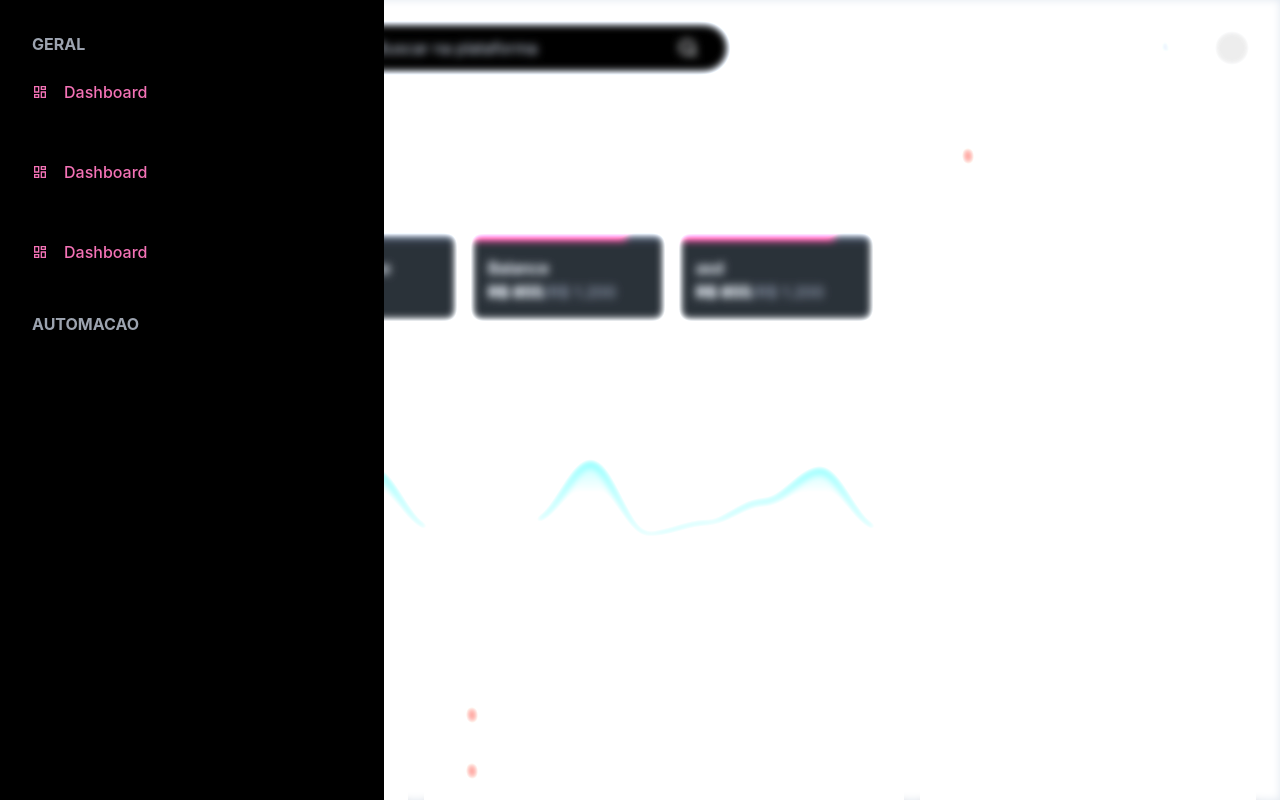
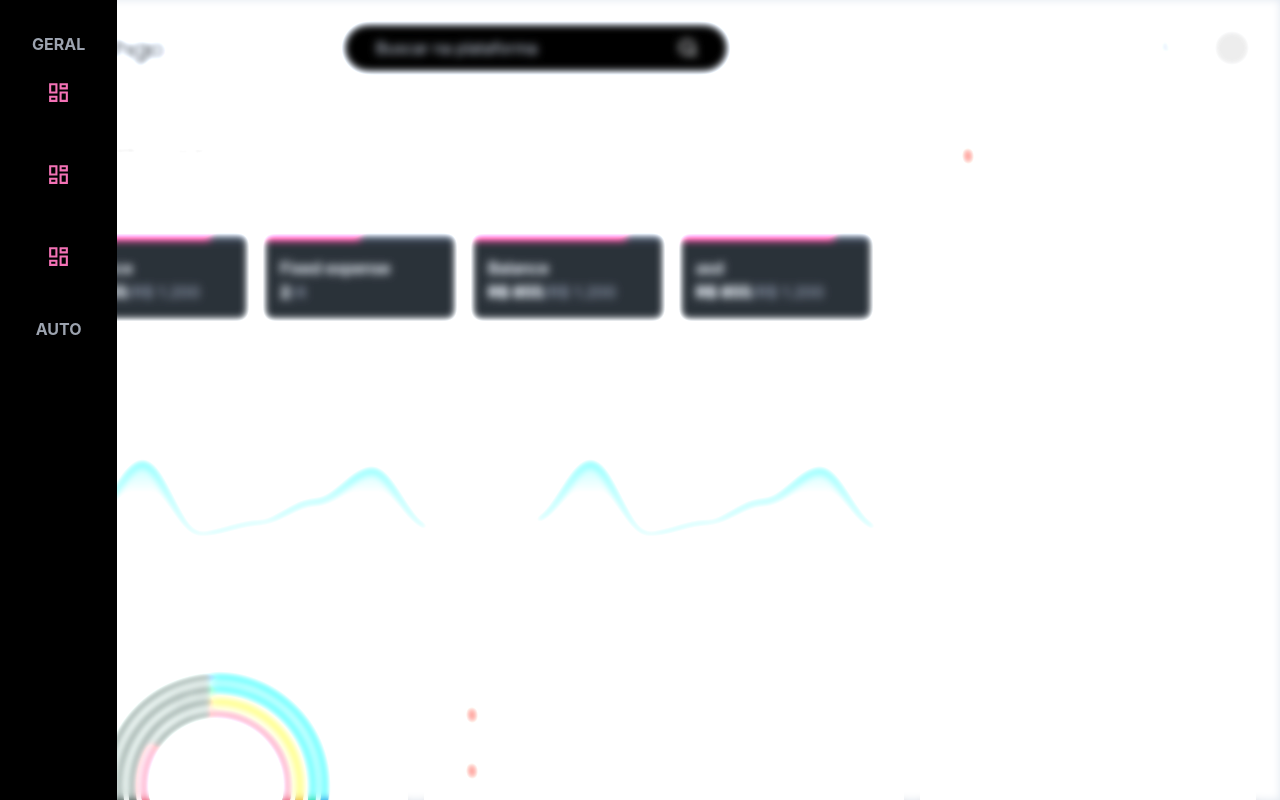
Before and after one commit to StudiisTeam/Dashgo, a Next.js app: page / in a window 1280 px wide. Shown: the top 800 px of the page. Built offline with nearby package versions, Linux system fonts and the light colour scheme; grey boxes are pictures that could not be loaded.

Commit message:
feat: simple sidebar

```diff
--- a/components/SIdebar.tsx
+++ b/components/SIdebar.tsx
@@ -7,51 +7,52 @@ import {
 
 export function Sidebar() {
 	return (
+		//flex w-full h-screen fixed z-20 backdrop-blur-sm backdrop-brightness-150
 		<aside className="flex w-full h-screen fixed z-20 backdrop-blur-sm backdrop-brightness-150">
-			<div className="flex absolute gap-12 w-96 h-screen p-8 bg-black items-start flex-col z-40 ">
+			<div className="flex absolute gap-12 h-screen p-8 bg-black items-center flex-col z-40 ">
 				<div className="">
 					<span className="font-bold text-gray-400">GERAL</span>
-					<div className="flex gap-4 mt-6 items-stretch flex-col">
+					<div className="flex gap-4 mt-6 items-center flex-col">
 						<a href="" className="flex items-center gap-4 text-pink-400">
-							<RiDashboardLine />
-							<span className="font-medium">Dashboard</span>
+							<RiDashboardLine size={25} />
+							<span className="font-medium hidden">Dashboard</span>
 						</a>
 						<a href="" className="flex items-center gap-4 ">
-							<RiContactsLine />
-							<span className="font-medium">Usuarios</span>
+							<RiContactsLine size={25} />
+							<span className="font-medium hidden">Usuarios</span>
 						</a>
 						<a href="" className="flex items-center gap-4 text-pink-400">
-							<RiDashboardLine />
-							<span className="font-medium">Dashboard</span>
+							<RiDashboardLine size={25}/>
+							<span className="font-medium hidden">Dashboard</span>
 						</a>
 						<a href="" className="flex items-center gap-4 ">
-							<RiContactsLine />
-							<span className="font-medium">Usuarios</span>
+							<RiContactsLine size={25}/>
+							<span className="font-medium hidden">Usuarios</span>
 						</a>
 						<a href="" className="flex items-center gap-4 text-pink-400">
-							<RiDashboardLine />
-							<span className="font-medium">Dashboard</span>
+							<RiDashboardLine size={25}/>
+							<span className="font-medium hidden">Dashboard</span>
 						</a>
 					</div>
 				</div>
 				<div className="">
-					<span className="font-bold text-gray-400">AUTOMACAO</span>
-					<div className="flex gap-4 mt-6 items-stretch flex-col">
+					<span className="font-bold text-gray-400">AUTO</span>
+					<div className="flex gap-4 mt-6 items-center flex-col">
 						<a href="" className="flex items-center gap-4 ">
-							<RiInputMethodLine />
-							<span className="font-medium">Formularios</span>
+							<RiInputMethodLine size={25}/>
+							<span className="font-medium hidden">Formularios</span>
 						</a>
 						<a href="" className="flex items-center gap-4 ">
-							<RiGitMergeLine />
-							<span className="font-medium">Automacao</span>
+							<RiGitMergeLine size={25}/>
+							<span className="font-medium hidden">Automacao</span>
 						</a>
 						<a href="" className="flex items-center gap-4 ">
-							<RiGitMergeLine />
-							<span className="font-medium">Automacao</span>
+							<RiGitMergeLine size={25}/>
+							<span className="font-medium hidden">Auto</span>
 						</a>
 						<a href="" className="flex items-center gap-4 ">
-							<RiGitMergeLine />
-							<span className="font-medium">Automacao</span>
+							<RiGitMergeLine size={25}/>
+							<span className="font-medium hidden">Automacao</span>
 						</a>
 					</div>
 				</div>
```
